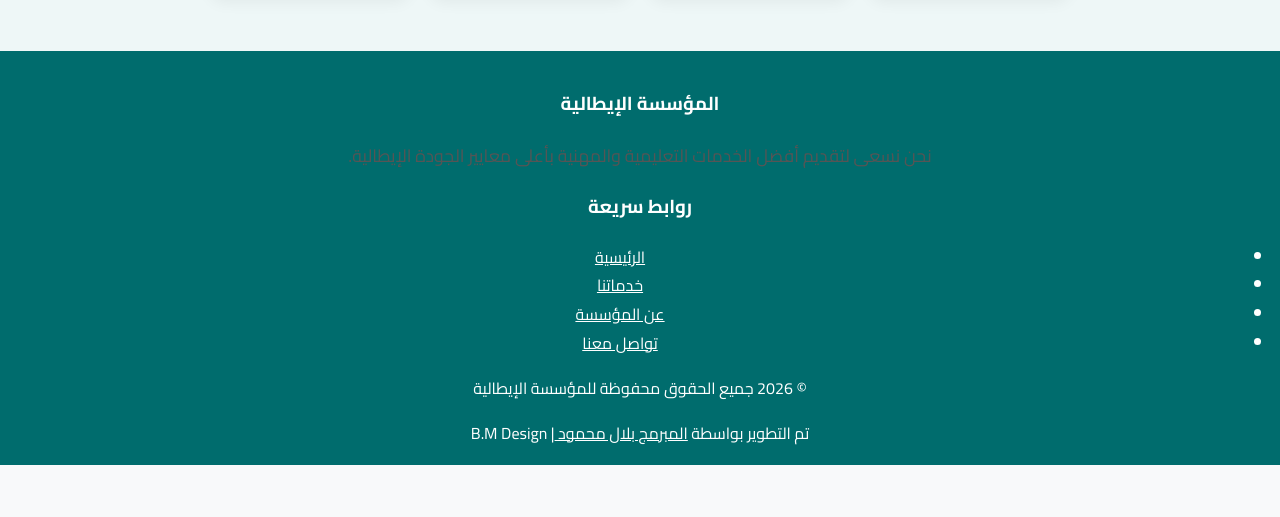
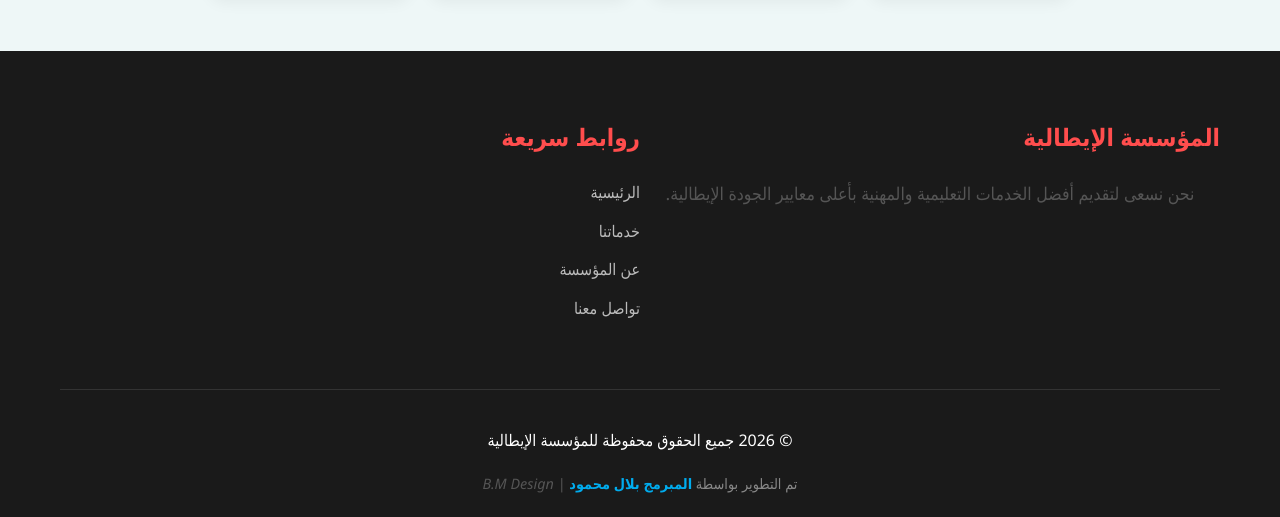
Before and after one commit to ghhhnhjjjjnh/almuasasat-alaytalia, a plain HTML site: page index.html in a window 1280 px wide. Shown: the part 2676-3193 px from the top of the page. Before the commit the page ends 3141 px from the top, so only its background shows below. Drawn offline with Linux system fonts and the light colour scheme.

Commit message:
Refactor CSS styles and improve layout

```diff
--- a/style.css
+++ b/style.css
@@ -340,12 +340,84 @@ section {
   margin-inline: auto;
 }
 
-/* Footer */
-footer {
-  background: var(--brand);
-  color: #fff;
-  padding: 18px 0;
-  text-align: center;
+.main-footer {
+    background-color: #1a1a1a;
+    color: #ffffff;
+    padding: 40px 0 20px;
+    font-family: 'Segoe UI', Tahoma, Geneva, Verdana, sans-serif;
+    direction: rtl;
+}
+
+.footer-container {
+    max-width: 1200px;
+    margin: 0 auto;
+    padding: 0 20px;
+    display: flex;
+    flex-wrap: wrap;
+    justify-content: space-between;
+}
+
+.footer-section {
+    flex: 1;
+    min-width: 250px;
+    margin-bottom: 20px;
+}
+
+.footer-section h3 {
+    color: #ff4d4d; /* لون مميز كالأحمر الإيطالي */
+    margin-bottom: 20px;
+    font-size: 1.5rem;
+}
+
+.footer-section ul {
+    list-style: none;
+    padding: 0;
+}
+
+.footer-section ul li {
+    margin-bottom: 10px;
+}
+
+.footer-section ul li a {
+    color: #bbb;
+    text-decoration: none;
+    transition: 0.3s;
+}
+
+.footer-section ul li a:hover {
+    color: #ffffff;
+    padding-right: 10px;
+}
+
+.footer-bottom {
+    width: 100%;
+    border-top: 1px solid #333;
+    margin-top: 30px;
+    padding-top: 20px;
+    text-align: center;
+}
+
+.developer-credit {
+    margin-top: 10px;
+    font-size: 0.9rem;
+    color: #888;
+}
+
+.dev-name {
+    color: #00acee;
+    text-decoration: none;
+    font-weight: bold;
+    transition: 0.3s;
+}
+
+.dev-name:hover {
+    text-decoration: underline;
+    color: #fff;
+}
+
+.agency-name {
+    color: #555;
+    font-style: italic;
 }
 
 /* Hamburger Menu & Responsive */
```
